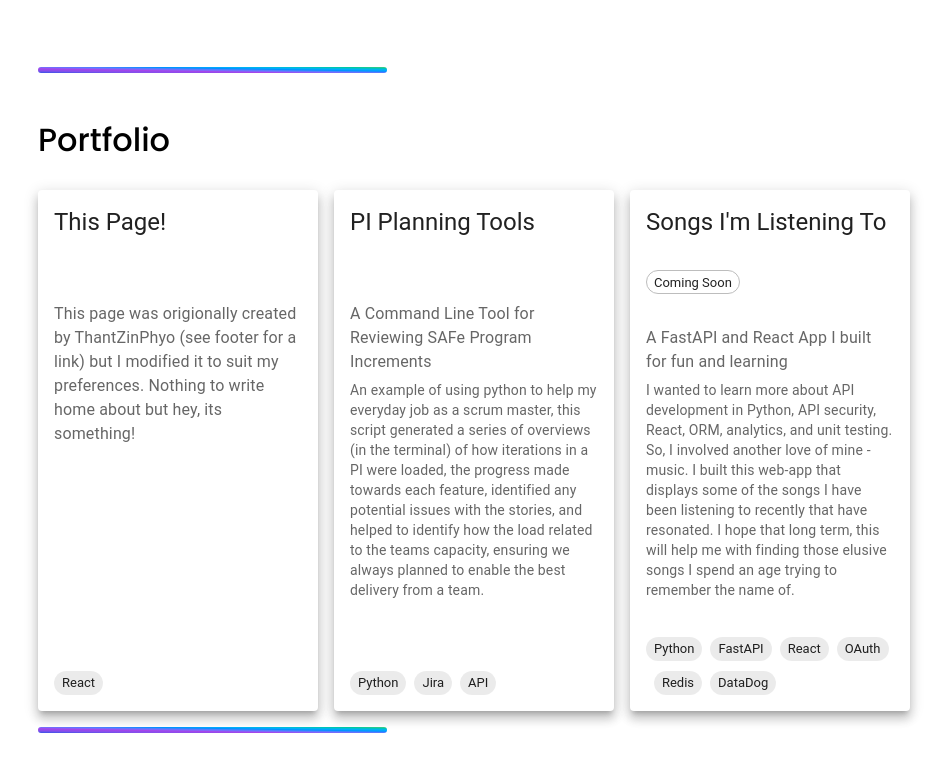
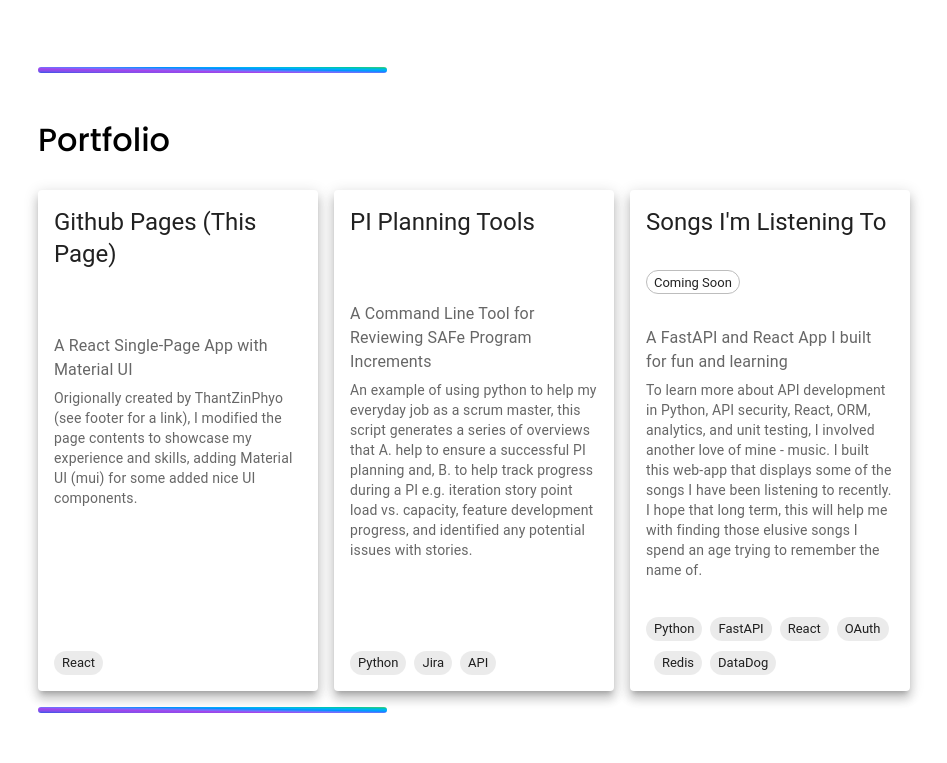
Before and after one commit to davebyrne222/davebyrne222.github.io, a React (Create React App) app: page / in a window 1280 px wide. Shown: the part 590-1353 px from the top of the page, without its empty margins (166-1113 px from the left). Built offline with nearby package versions, Linux system fonts and the light colour scheme; some icons are missing.

Commit message:
updated project descriptions

```diff
--- a/src/components/data/projects.js
+++ b/src/components/data/projects.js
@@ -1,10 +1,10 @@
 export const ProjectData = [
   {
     id: 1,
-    title: "This Page!",
-    tagline:
-      "This page was origionally created by ThantZinPhyo (see footer for a link) but I modified it to suit my preferences. Nothing to write home about but hey, its something!",
-    about: "",
+    title: "Github Pages (This Page)",
+    tagline: "A React Single-Page App with Material UI",
+    about:
+      "Origionally created by ThantZinPhyo (see footer for a link), I modified the page contents to showcase my experience and skills, adding Material UI (mui) for some added nice UI components.",
     tags: ["React"],
     demo: "",
     github: "https://github.com/davebyrne222/davebyrne222.github.io",
@@ -15,7 +15,7 @@ export const ProjectData = [
     title: "PI Planning Tools",
     tagline: "A Command Line Tool for Reviewing SAFe Program Increments",
     about:
-      "An example of using python to help my everyday job as a scrum master, this script generated a series of overviews (in the terminal) of how iterations in a PI were loaded, the progress made towards each feature, identified any potential issues with the stories, and helped to identify how the load related to the teams capacity, ensuring we always planned to enable the best delivery from a team.",
+      "An example of using python to help my everyday job as a scrum master, this script generates a series of overviews that A. help to ensure a successful PI planning and, B. to help track progress during a PI e.g. iteration story point load vs. capacity, feature development progress, and identified any potential issues with stories.",
     tags: ["Python", "Jira", "API"],
     demo: "",
     github: "https://github.com/davebyrne222",
@@ -26,7 +26,7 @@ export const ProjectData = [
     title: "Songs I'm Listening To",
     tagline: "A FastAPI and React App I built for fun and learning",
     about:
-      "I wanted to learn more about API development in Python, API security, React, ORM, analytics, and unit testing. So, I involved another love of mine - music. I built this web-app that displays some of the songs I have been listening to recently that have resonated. I hope that long term, this will help me with finding those elusive songs I spend an age trying to remember the name of.  ",
+      "To learn more about API development in Python, API security, React, ORM, analytics, and unit testing, I involved another love of mine - music. I built this web-app that displays some of the songs I have been listening to recently. I hope that long term, this will help me with finding those elusive songs I spend an age trying to remember the name of.",
     tags: ["Python", "FastAPI", "React", "OAuth", "Redis", "DataDog"],
     demo: "",
     github: "https://github.com/davebyrne222",
```
